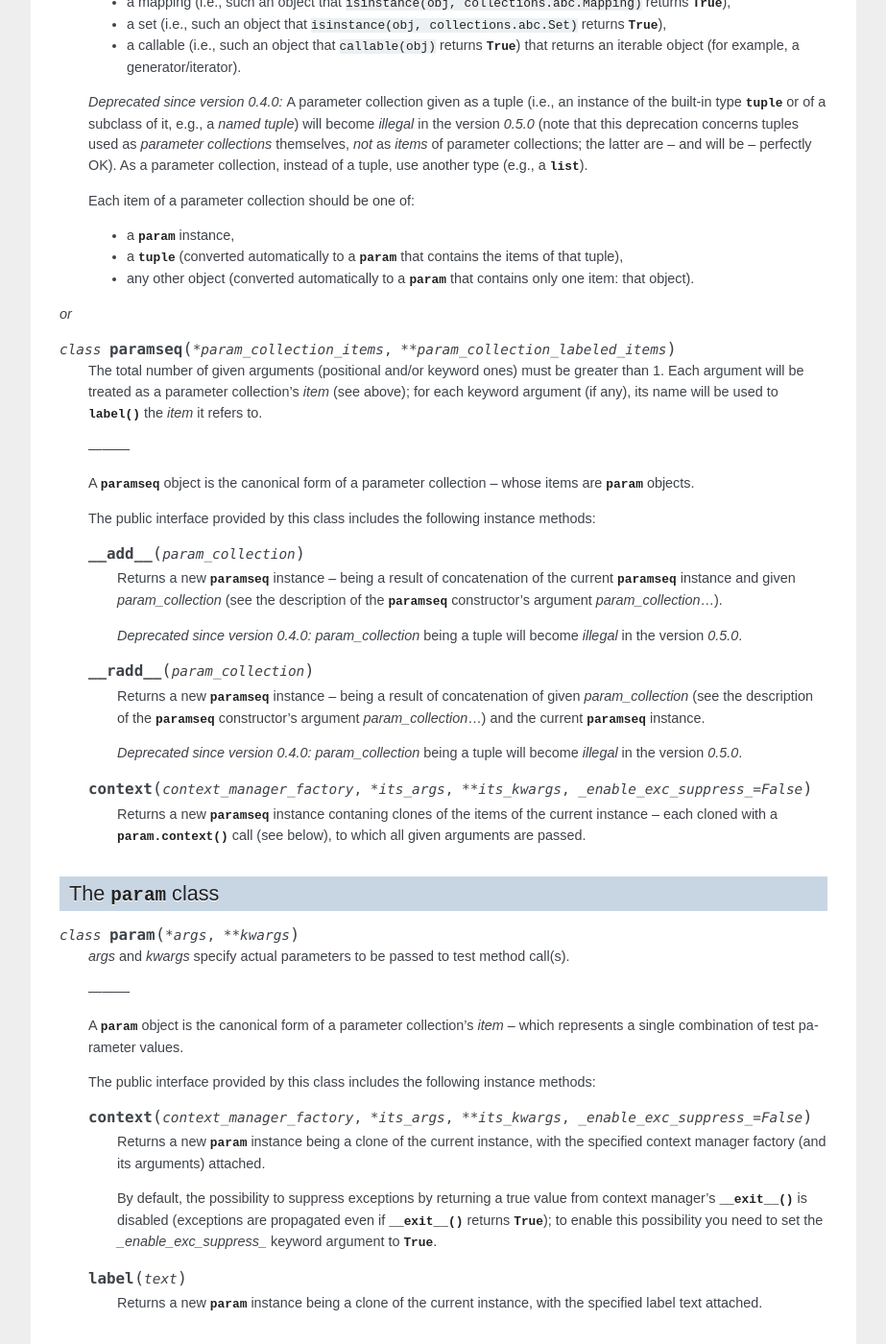
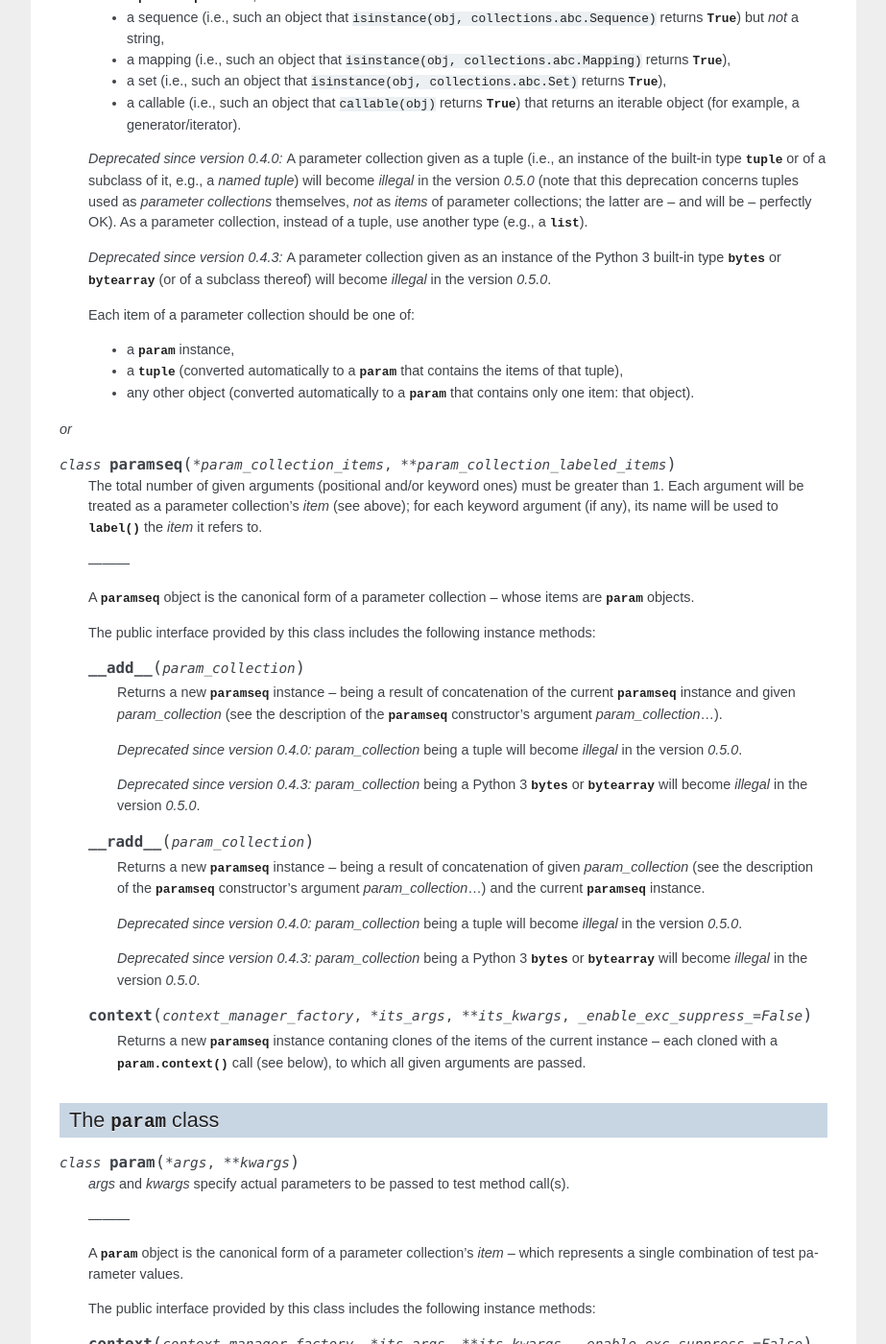
Before and after one commit to zuo/unittest_expander, a Sphinx documentation site: the page built from docs/reference.rst, in a window 1280 px wide and 1400 px high, scrolled down 1686 px. Shown: the whole window at 96% size, without its empty margins (198-1121 px from the left). Built offline with Sphinx 7.4.7, drawn with Linux system fonts in a browser that asks for light colours; some of the changed text lies outside the part shown.

Commit message:
First candidate for release 0.4.3
Yet another deprecation: Python 3 bytes/bytearray will become
illegal as parameter collections.

Docs: relevant additions + other minor adjustments...

```diff
--- a/docs/reference.rst
+++ b/docs/reference.rst
@@ -74,6 +74,12 @@ The :func:`foreach` method/class decorator
       As a parameter collection, instead of a tuple, use another type
       (e.g., a :class:`list`).
 
+   .. deprecated:: 0.4.3
+
+      A parameter collection given as an instance of the Python 3
+      built-in type :class:`bytes` or :class:`bytearray` (or of a
+      subclass thereof) will become *illegal* in the version *0.5.0*.
+
    Each item of a parameter collection should be one of:
 
    * a :class:`param` instance,
@@ -135,6 +141,12 @@ The :class:`paramseq` class
       As a parameter collection, instead of a tuple, use another type
       (e.g., a :class:`list`).
 
+   .. deprecated:: 0.4.3
+
+      A parameter collection given as an instance of the Python 3
+      built-in type :class:`bytes` or :class:`bytearray` (or of a
+      subclass thereof) will become *illegal* in the version *0.5.0*.
+
    Each item of a parameter collection should be one of:
 
    * a :class:`param` instance,
@@ -172,6 +184,11 @@ The :class:`paramseq` class
          *param_collection* being a tuple will become *illegal* in the
          version *0.5.0*.
 
+      .. deprecated:: 0.4.3
+
+         *param_collection* being a Python 3 :class:`bytes` or
+         :class:`bytearray` will become *illegal* in the version *0.5.0*.
+
    .. method:: __radd__(param_collection)
 
       Returns a new :class:`paramseq` instance -- being a result of
@@ -183,6 +200,11 @@ The :class:`paramseq` class
 
          *param_collection* being a tuple will become *illegal* in the
          version *0.5.0*.
+
+      .. deprecated:: 0.4.3
+
+         *param_collection* being a Python 3 :class:`bytes` or
+         :class:`bytearray` will become *illegal* in the version *0.5.0*.
 
    .. method:: context(context_manager_factory, \
                        *its_args, **its_kwargs, \
--- a/setup.cfg
+++ b/setup.cfg
@@ -1,6 +1,6 @@
 [metadata]
 name = unittest_expander
-version = 0.4.3.dev0
+version = 0.4.3rc1
 description = Easy and flexible unit test parametrization
 long_description = file: README.rst
 long_description_content_type = text/x-rst
```
Also changed, not shown: CHANGES.rst (+9 -1 lines), unittest_expander.py (+13 -5 lines).
